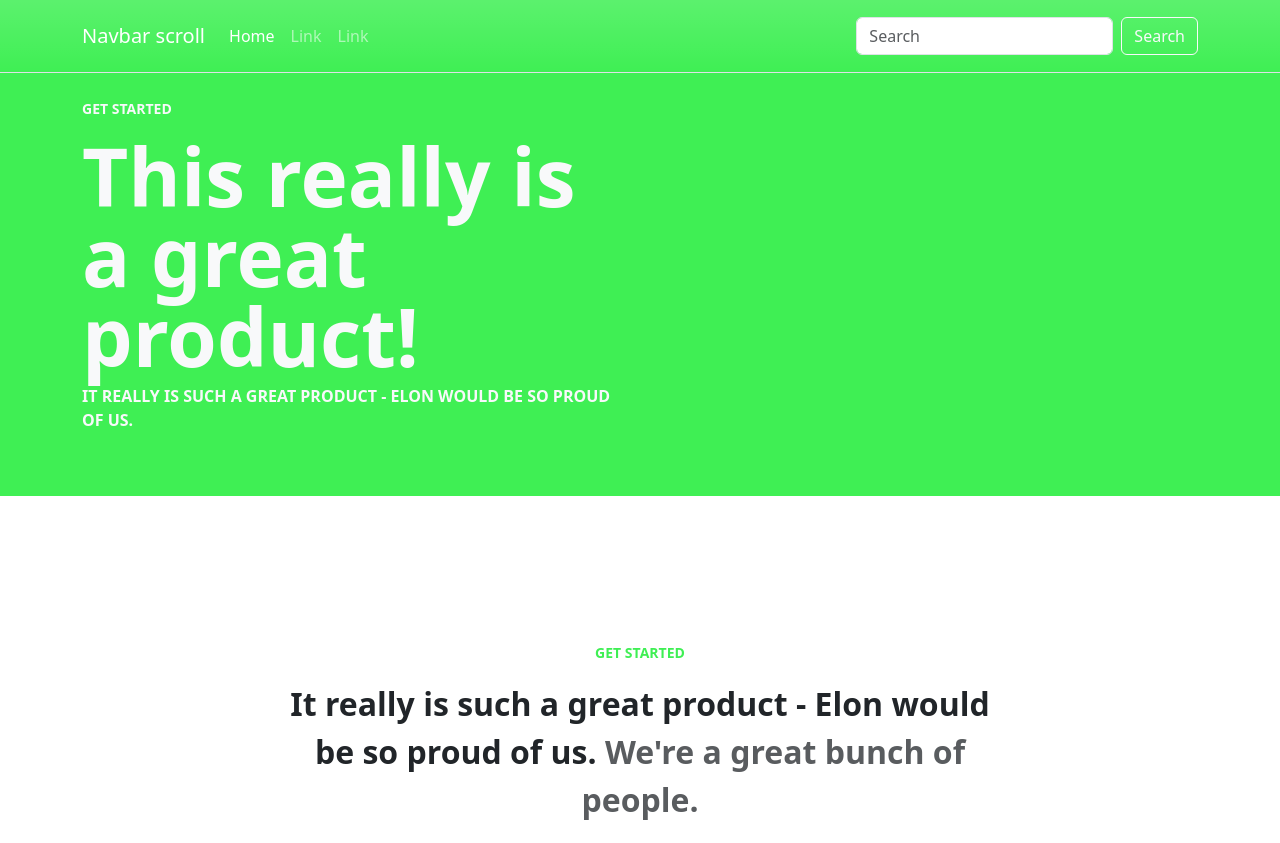
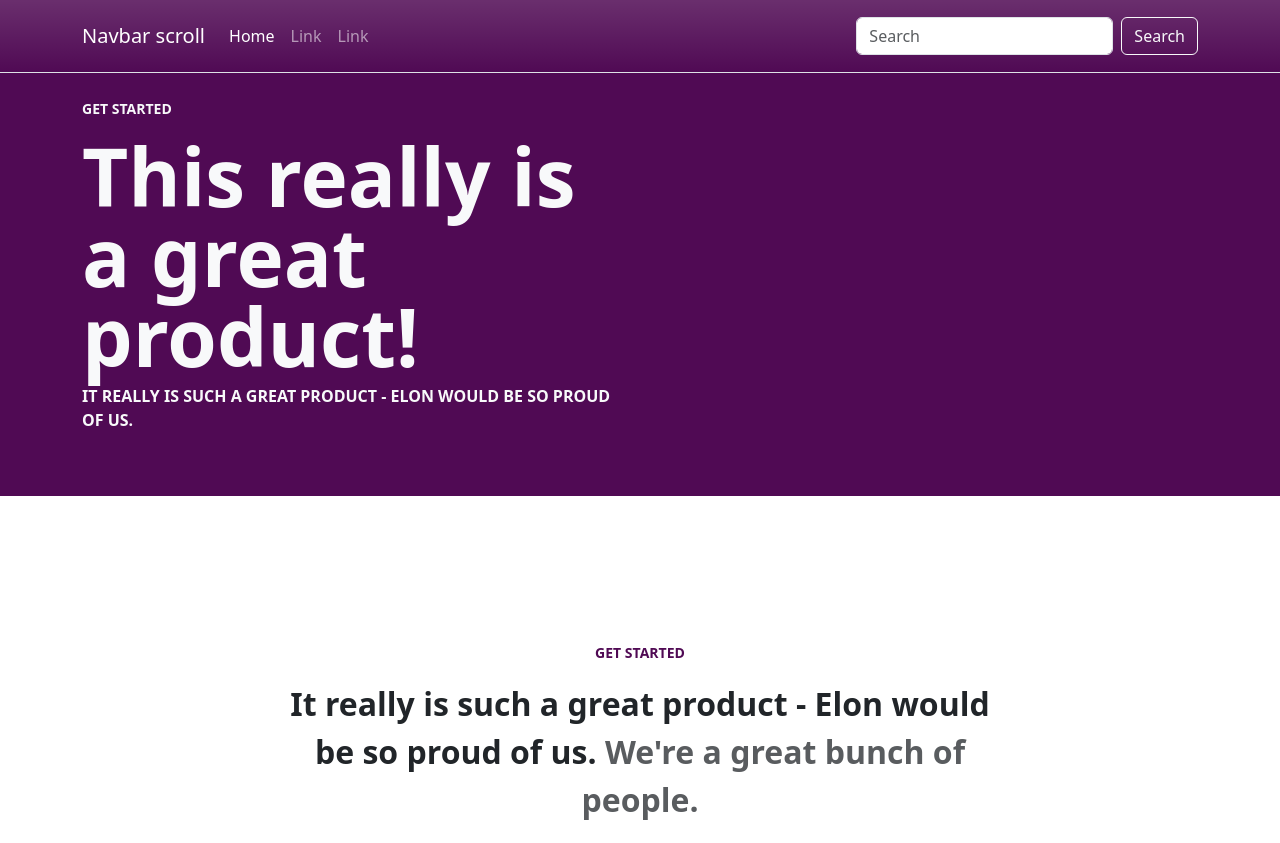
Before and after one commit to N00220782/frameworks-ca, a website: page index.html in a window 1280 px wide. Shown: the top 843 px of the page. Drawn offline with nearby package versions, Linux system fonts and the light colour scheme; files that its build step writes are made by us from their sources.

Commit message:
color change

```diff
--- a/sass/main.scss
+++ b/sass/main.scss
@@ -1,3 +1,3 @@
-$primary: rgb(63, 239, 84);
+$primary: rgb(80, 10, 84);
 
 @import "../node_modules/bootstrap/scss/bootstrap.scss";
```
